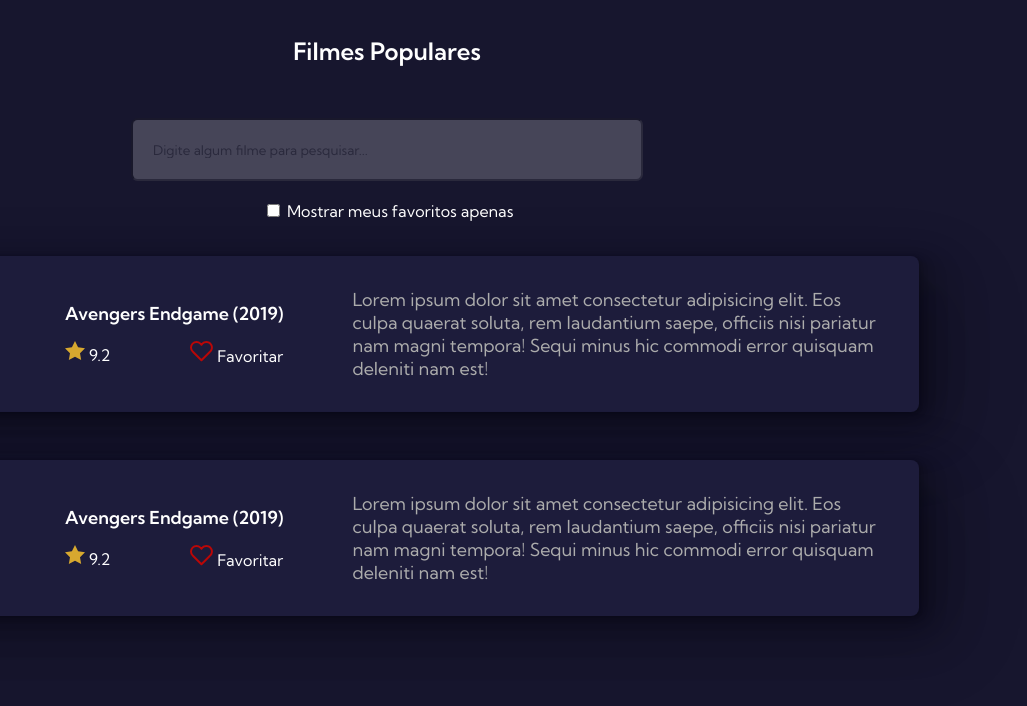
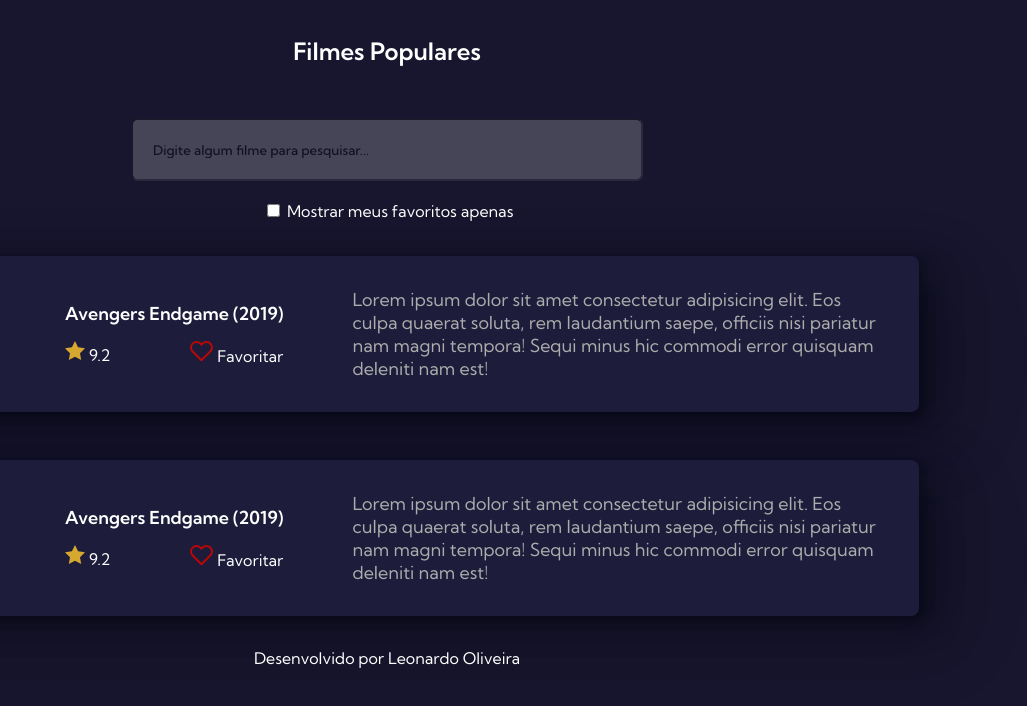
Before and after one commit to leonardo-o-s-s/popular-movies, a website built with Vite: page src/index.html in a window 1280 px wide. Shown: the full height of the page, 253-1280 px from the left. Built offline with nearby package versions, Linux system fonts and the light colour scheme.

Commit message:
layout final

```diff
--- a/src/index.html
+++ b/src/index.html
@@ -68,6 +68,10 @@
                     est!</p>
             </div>
         </section>
+        <footer>
+            <p>Desenvolvido por <a href="https://github.com/leonardo-o-s-s" class="texto__rodape">Leonardo Oliveira</a>
+            </p>
+        </footer>
     </main>
 </body>
 
--- a/src/styles/style.css
+++ b/src/styles/style.css
@@ -5,6 +5,7 @@
     padding: 0;
     font-family: var(--fonte);
     box-sizing: border-box;
+    color: var(--branco);
 }
 
 :root {
@@ -13,6 +14,7 @@
     --cor-card: #1D1C3B;
     --cor-descricao: #ACACAC;
     --branco: #FFFFFF;
+    --cor-checkbox: #706EA8;
 }
 
 body {
@@ -40,14 +42,25 @@
     width: 40%;
 }
 
+.inicio__pesquisa::placeholder {
+    color: #000;
+    font-weight: 500;
+}
+
 .inicio__checkbox {
     text-align: center;
     margin: 0 0 2em 0;
 }
 
+
 #favoritos {
     margin: 0.5em;
+    background: #706EA8;
+    border: 2px solid #706EA8;
+    border-radius: 4px;
+    accent-color: var(--cor-checkbox);
 }
+
 
 
 .filmes {
@@ -115,6 +128,17 @@
     }
 }
 
+footer {
+    display: flex;
+    align-items: center;
+    justify-content: center;
+    padding: 2em;
+}
+
+.texto__rodape {
+    text-decoration: none;
+}
+
 @media (max-width: 850px) {
     .filmes {
         margin: 0 1.75em;
```
